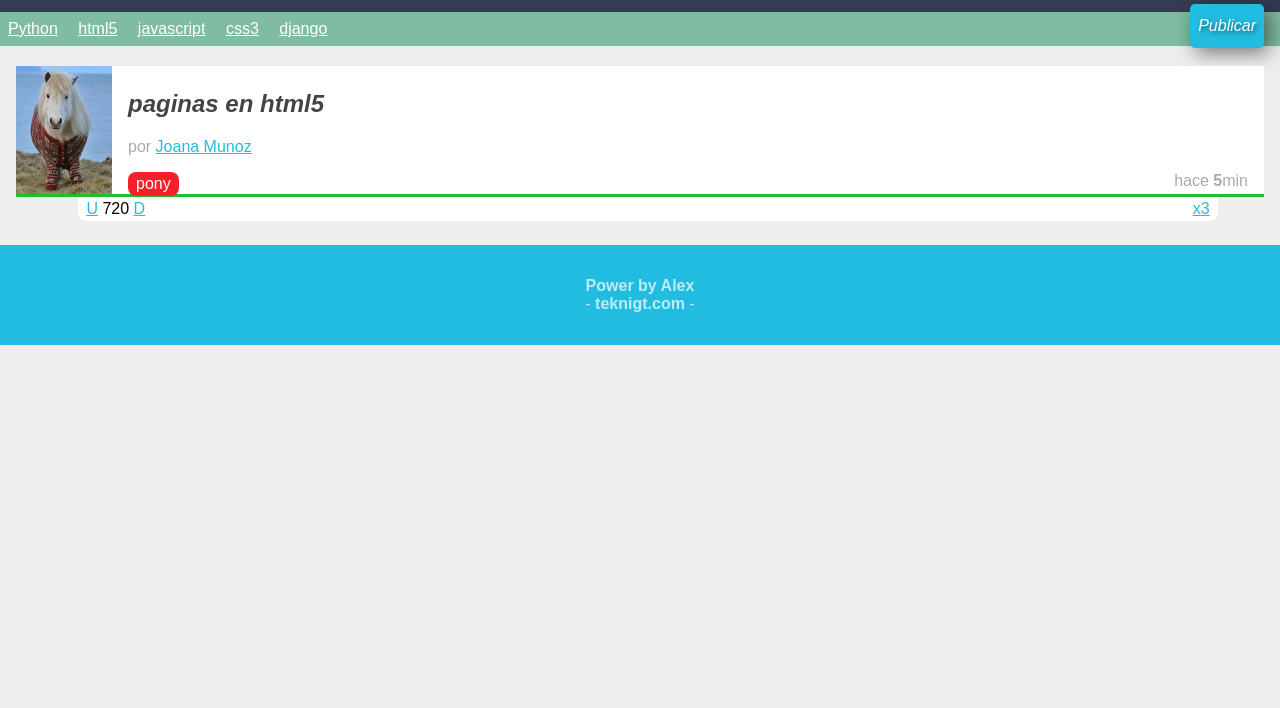
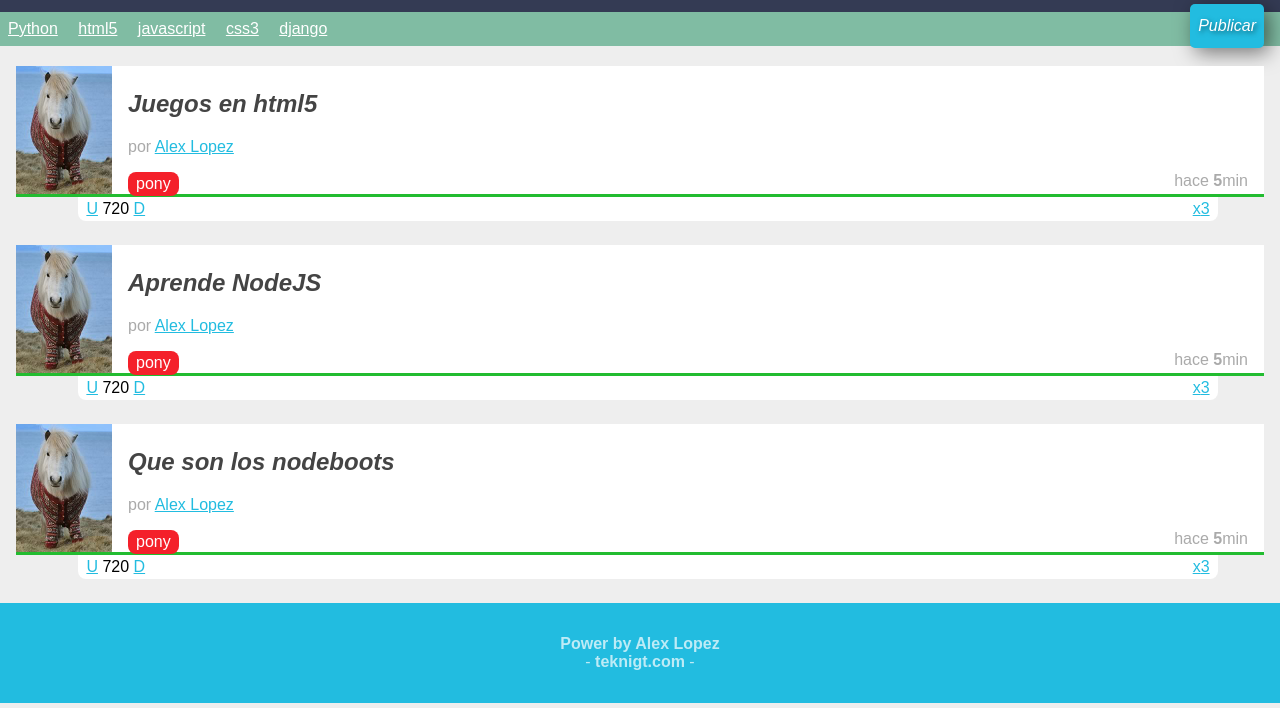
Before and after one commit to alexlopz/alex-theme, a plain HTML site: page index.html in a window 1280 px wide. Shown: the part 92-800 px from the top of the page. Drawn offline with Linux system fonts and the light colour scheme.

Commit message:
articulos agregados

```diff
--- a/index.html
+++ b/index.html
@@ -13,7 +13,7 @@
 		<figure id="logo">
 			<img src="logo.png"/>
 		</figure>
-		<h1> Este es mi theme del cual estoy haciendo pruebas<h1/>
+		<h1> Bienvenido a la plataforma de aprendizaje para developers <h1/>
 		<figure id="avatar">
 			<img src="avatar.jpg"/>
 		</figure>
@@ -37,11 +37,63 @@
 			</figure>
 			<h2 class="titulo_item">
 				<a href="#">
-				paginas en html5
+				Juegos en html5
 				</a>
 			</h2>
 			<div class="autor_item">
-				por <a href="#" > Joana Munoz</a>
+				por <a href="#" > Alex Lopez</a>
+			</div>
+			<div class="datos_item">
+				<a href="#" class="tag_item">pony</a>
+				<span class="fecha_item">
+					hace <strong>5</strong>min
+				</span>
+			</div>
+			<div class="votacion">
+				<a href="#" class="up">U</a>
+				720
+				<a href="#" class="down">D</a>
+				<a href="#" class="comentarios_item">3</a>
+				<a href="#" class="guardar_item">x</a>
+			</div>
+	</article>
+	<article class="item">
+			<figure class="imagen_item">
+				<img src="imagen.jpg"/>
+			</figure>
+			<h2 class="titulo_item">
+				<a href="#">
+				Aprende NodeJS
+				</a>
+			</h2>
+			<div class="autor_item">
+				por <a href="#" > Alex Lopez</a>
+			</div>
+			<div class="datos_item">
+				<a href="#" class="tag_item">pony</a>
+				<span class="fecha_item">
+					hace <strong>5</strong>min
+				</span>
+			</div>
+			<div class="votacion">
+				<a href="#" class="up">U</a>
+				720
+				<a href="#" class="down">D</a>
+				<a href="#" class="comentarios_item">3</a>
+				<a href="#" class="guardar_item">x</a>
+			</div>
+	</article>
+	<article class="item">
+			<figure class="imagen_item">
+				<img src="imagen.jpg"/>
+			</figure>
+			<h2 class="titulo_item">
+				<a href="#">
+				Que son los nodeboots
+				</a>
+			</h2>
+			<div class="autor_item">
+				por <a href="#" > Alex Lopez</a>
 			</div>
 			<div class="datos_item">
 				<a href="#" class="tag_item">pony</a>
@@ -60,7 +112,7 @@
 </section>
 <footer>
 	<p>
-		<strong>Power by Alex </strong>
+		<strong>Power by Alex Lopez </strong>
 	</p>
 	<p>
 		<strong>teknigt.com </strong>
```
